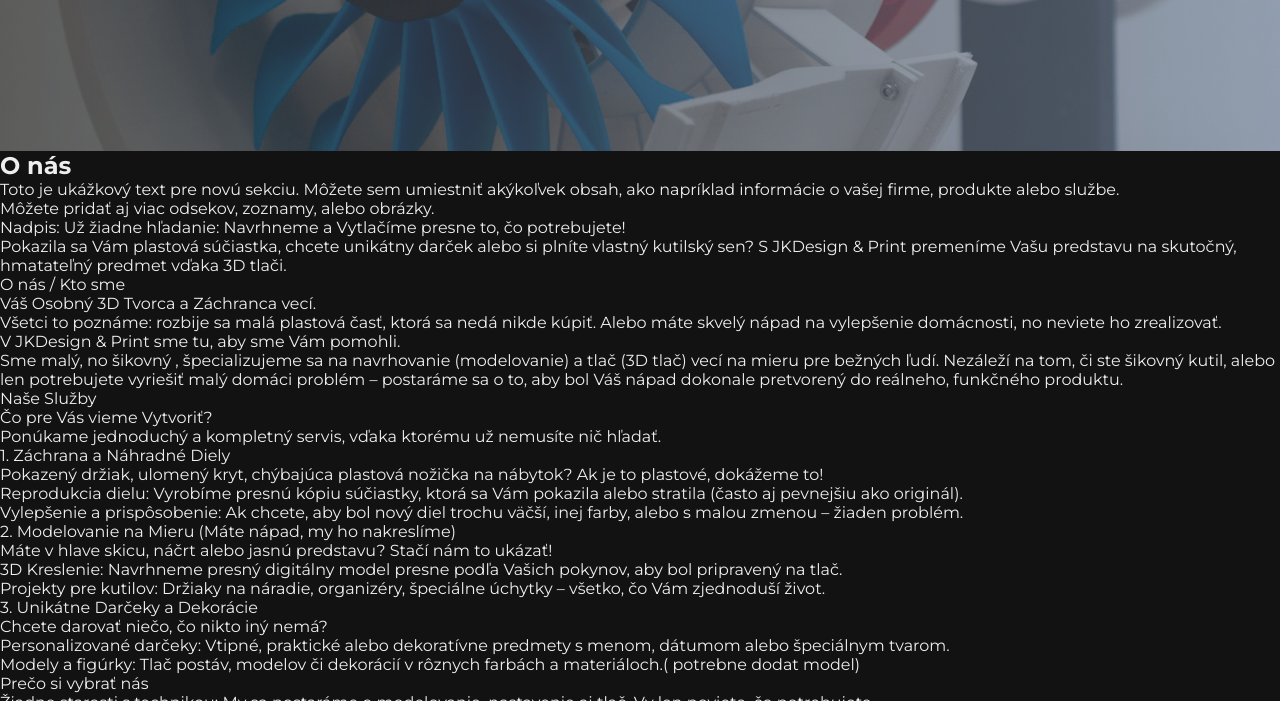
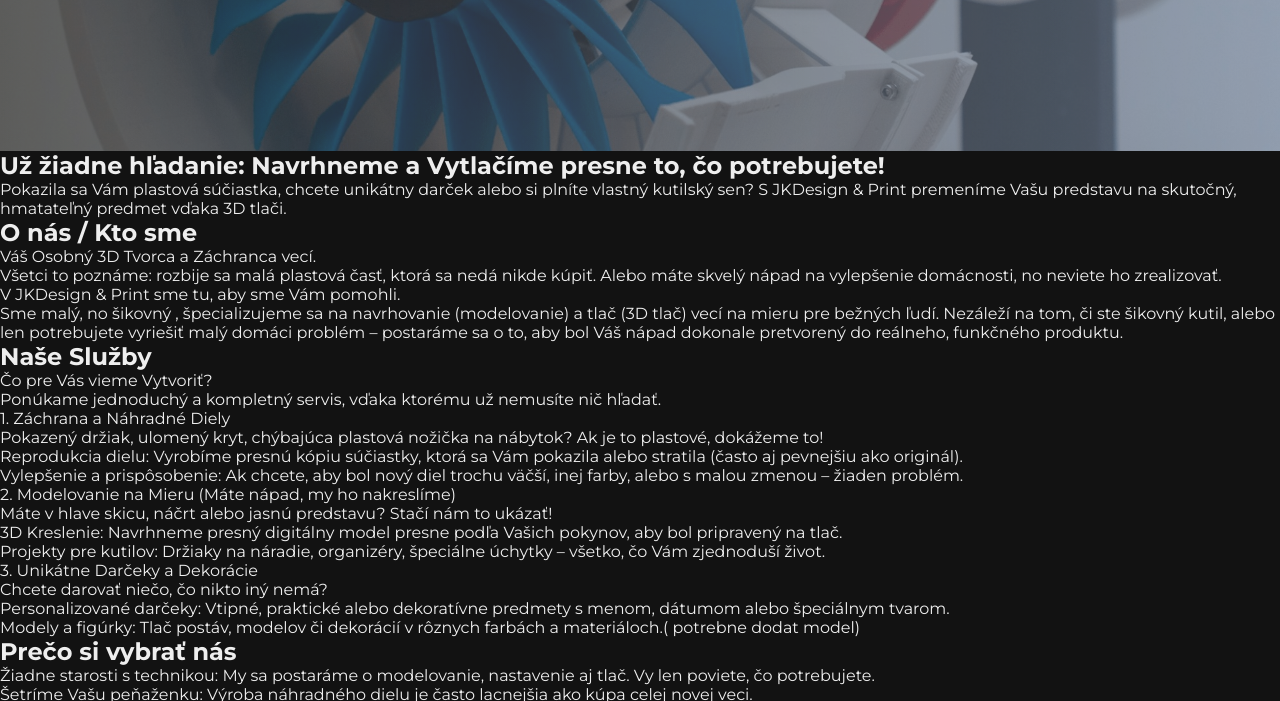
Before and after one commit to Janoku57/JKdesign3D, a plain HTML site: page index.html in a window 1280 px wide. Shown: the part 249-950 px from the top of the page. Drawn offline with Linux system fonts and the light colour scheme.

Commit message:
Update index.html

```diff
--- a/index.html
+++ b/index.html
@@ -145,15 +145,13 @@ footer a:hover { text-decoration: underline; }
 </header>
 
 <section class="o-mne">
-        <h2>O nás</h2>
-        <p>Toto je ukážkový text pre novú sekciu. Môžete sem umiestniť akýkoľvek obsah, ako napríklad informácie o vašej firme, produkte alebo službe.</p>
-        <p>Môžete pridať aj viac odsekov, zoznamy, alebo obrázky.</p>
-        <p>Nadpis: Už žiadne hľadanie: Navrhneme a Vytlačíme presne to, čo potrebujete!</p>
+
+<h2> Už žiadne hľadanie: Navrhneme a Vytlačíme presne to, čo potrebujete!</h2>
 <p> </p>
 <p>Pokazila sa Vám plastová súčiastka, chcete unikátny darček alebo si plníte vlastný kutilský sen? S JKDesign & Print premeníme Vašu predstavu na skutočný, hmatateľný predmet vďaka 3D tlači.</p>
 <p> </p>
 <p> </p>
-<p>O nás / Kto sme </p>
+<h2>O nás / Kto sme </h2>
 <p>Váš Osobný 3D Tvorca a Záchranca vecí.</p>
 <p></p>
 <p>Všetci to poznáme: rozbije sa malá plastová časť, ktorá sa nedá nikde kúpiť. Alebo máte skvelý nápad na vylepšenie domácnosti, no neviete ho zrealizovať.</p>
@@ -161,7 +159,7 @@ footer a:hover { text-decoration: underline; }
 <p>Sme malý, no šikovný , špecializujeme sa na navrhovanie (modelovanie) a tlač (3D tlač) vecí na mieru pre bežných ľudí. Nezáleží na tom, či ste šikovný kutil, alebo len potrebujete vyriešiť malý domáci problém – postaráme sa o to, aby bol Váš nápad dokonale pretvorený do reálneho, funkčného produktu.</p>
 <p></p>
 <p></p>
-<p>Naše Služby</p>
+<h2>Naše Služby</h2>
   <p></p>
 <p>Čo pre Vás vieme Vytvoriť?</p>
 <p>Ponúkame jednoduchý a kompletný servis, vďaka ktorému už nemusíte nič hľadať.</p>
@@ -181,7 +179,7 @@ footer a:hover { text-decoration: underline; }
 <p>Personalizované darčeky: Vtipné, praktické alebo dekoratívne predmety s menom, dátumom alebo špeciálnym tvarom.</p>
 <p>Modely a figúrky: Tlač postáv, modelov či dekorácií v rôznych farbách a materiáloch.( potrebne dodat model)</p>
 <p></p>
-<p>Prečo si vybrať nás</p>
+<h2>Prečo si vybrať nás</h2>
 
 <p>Žiadne starosti s technikou: My sa postaráme o modelovanie, nastavenie aj tlač. Vy len poviete, čo potrebujete.</p>
 <p>Šetríme Vašu peňaženku: Výroba náhradného dielu je často lacnejšia ako kúpa celej novej veci.</p>
@@ -189,7 +187,7 @@ footer a:hover { text-decoration: underline; }
 <p>Vysoká Kvalita: Používame len kvalitné plasty, aby Váš výtlačok dlho vydržal a slúžil svojmu účelu.</p>
 <p></p>
 <p></p>
-Stop hľadaniu! Začnite Tvoriť!
+<h2>Stop hľadaniu! Začnite Tvoriť!</h2>
 <p></p>
 <p>Pokazilo sa Vám niečo? Alebo máte nápad, ktorý Vám nedá spať? Napíšte nám, pošlite fotku súčiastky alebo náčrt Vášho projektu. Radi Vám nezáväzne povieme, aká bude cena a kedy to budete mať hotové.</p>
 <p></p>
```
